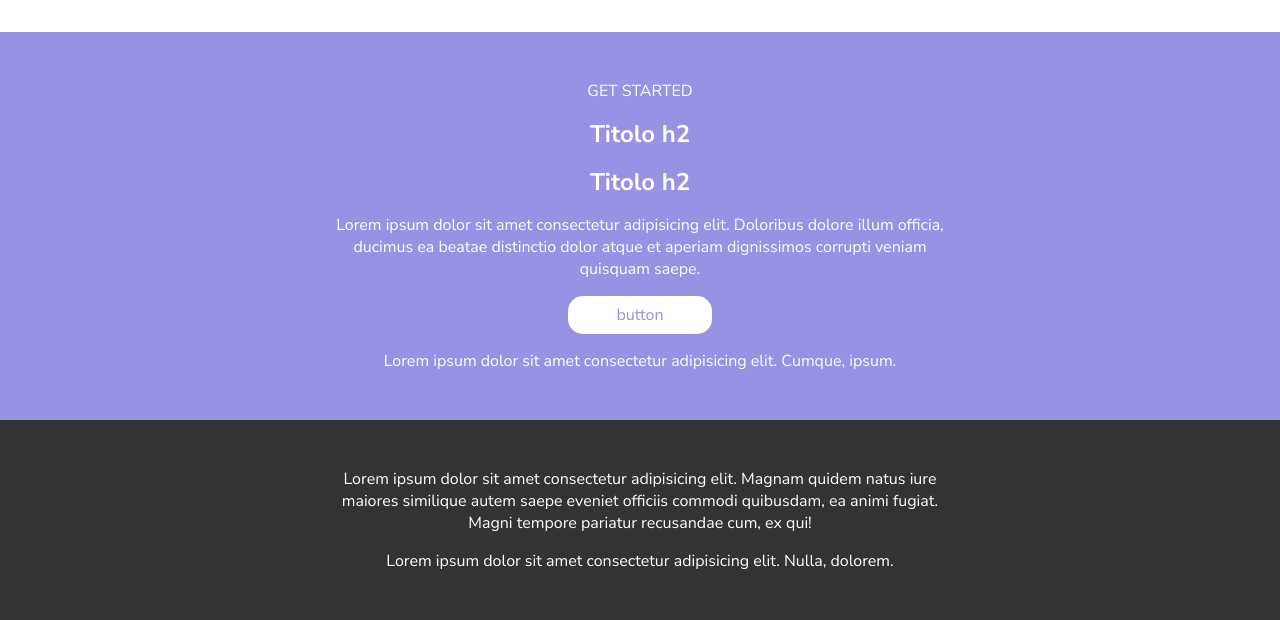
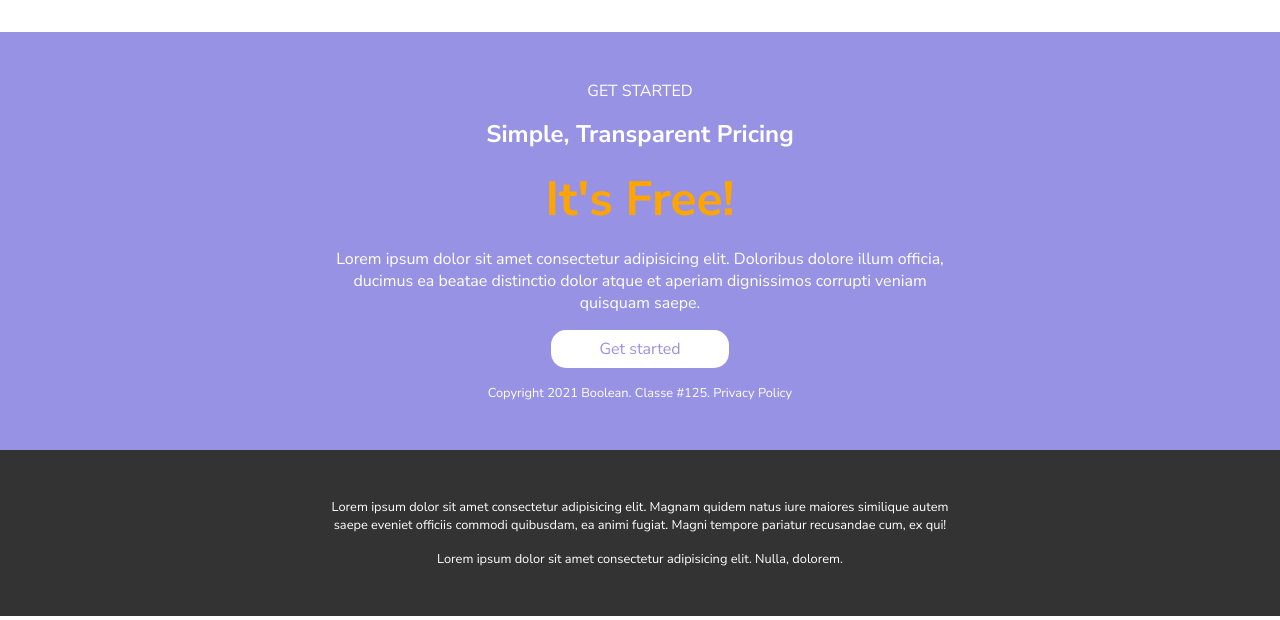
Before and after one commit to davidearbola/htmlcss-responsive-layout, a plain HTML site: page index.html in a window 1280 px wide. Shown: the part 4720-5340 px from the top of the page. Drawn offline with Linux system fonts and the light colour scheme.

Commit message:
section cta and footer content

```diff
--- a/index.html
+++ b/index.html
@@ -185,11 +185,11 @@
     <section id="cta" class=" padd-section back-violet">
         <div class="box-cta container-flex flex-column item-gap">
             <p>GET STARTED</p>
-            <h2>Titolo h2</h2>
-            <h2>Titolo h2</h2>
+            <h2>Simple, Transparent Pricing</h2>
+            <h2 class="title-cta-bg">It's Free!</h2>
             <p>Lorem ipsum dolor sit amet consectetur adipisicing elit. Doloribus dolore illum officia, ducimus ea beatae distinctio dolor atque et aperiam dignissimos corrupti veniam quisquam saepe.</p>
-            <a class="btn btn-bg btn-white" href="#">button</a>
-            <p>Lorem ipsum dolor sit amet consectetur adipisicing elit. Cumque, ipsum.</p>
+            <a class="btn btn-bg btn-white" href="#">Get started</a>
+            <p class="copyright">Copyright 2021 Boolean. Classe #125. <a href="#">Privacy Policy</a></p>
         </div>
     </section>
     </main>
--- a/style.css
+++ b/style.css
@@ -264,12 +264,25 @@ a {
     text-align: center;
 }
 
+.title-cta-bg {
+    font-size: 3rem;
+    color: orange;
+}
+
+.copyright {
+    font-size: 0.8rem;
+}
+
 /* *********************************************************************** FOOTER *********************************************************************** */
 
 footer {
     background-color: #333333;
     text-align: center;
     color: white;
+}
+
+.box-footer p {
+    font-size: 0.8rem;
 }
 
 /* *********************************************************************** RESPONSIVE *********************************************************************** */
```
